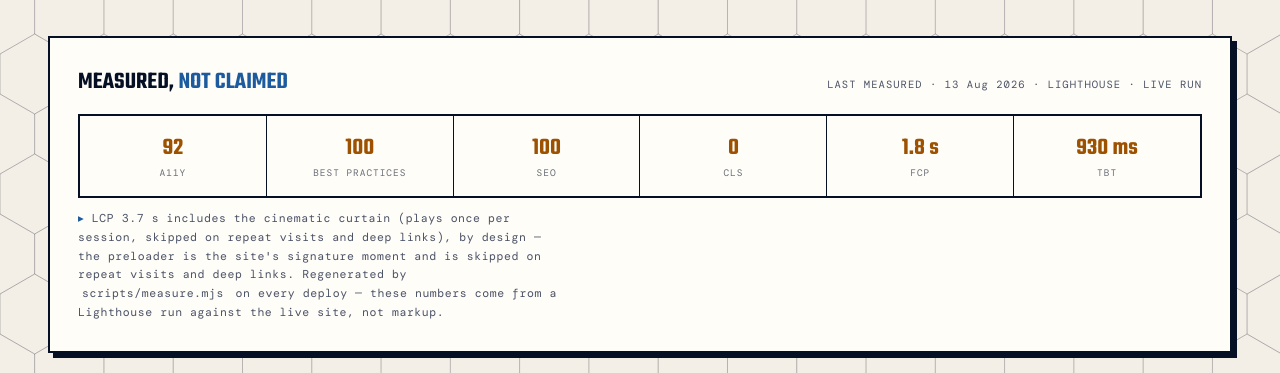
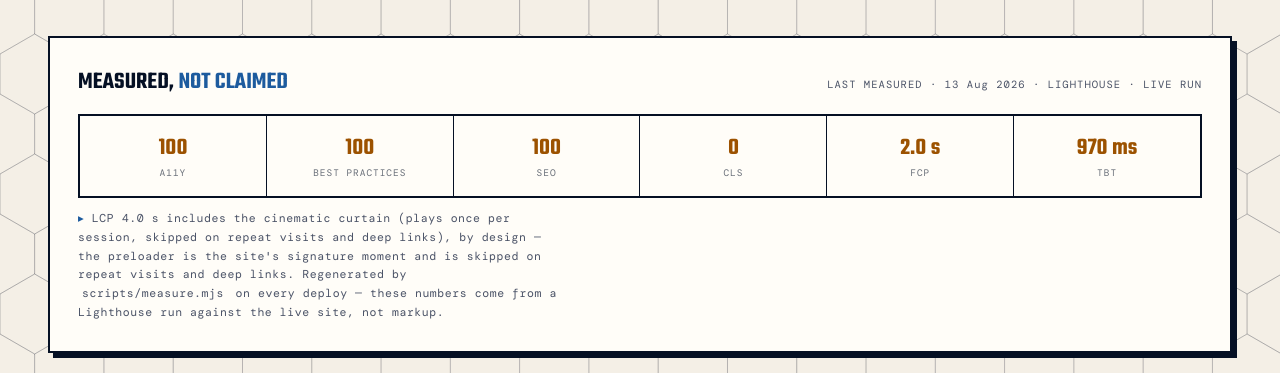
Before and after one commit to iAMv1/itz-pratham-v2, a Next.js app: page /process in a window 1280 px wide. Shown: the part 1620-1993 px from the top of the page. Built offline with nearby package versions, Linux system fonts and the light colour scheme; a web font is replaced by a local one.

Commit message:
chore(perf): refresh live measured numbers (a11y 100 after list fix)

```diff
--- a/src/data/performance.ts
+++ b/src/data/performance.ts
@@ -1,19 +1,19 @@
 // Auto-generated by scripts/measure.mjs — do not edit by hand.
 // Updated on every deploy: npm run measure → live Lighthouse run against https://itzpratham.in/?noloader=1&theme=light
 export const performanceData = {
-  "measuredAt": "2026-08-13T00:23:23.890Z",
+  "measuredAt": "2026-08-13T00:27:35.253Z",
   "measuredAtLabel": "13 Aug 2026",
   "url": "https://itzpratham.in/?noloader=1&theme=light",
   "scores": {
-    "perf": 65,
-    "a11y": 92,
+    "perf": 61,
+    "a11y": 100,
     "bp": 100,
     "seo": 100
   },
   "metrics": {
-    "lcp": "3.7 s",
-    "fcp": "1.8 s",
-    "tbt": "930 ms",
+    "lcp": "4.0 s",
+    "fcp": "2.0 s",
+    "tbt": "970 ms",
     "cls": "0"
   }
 };
```
